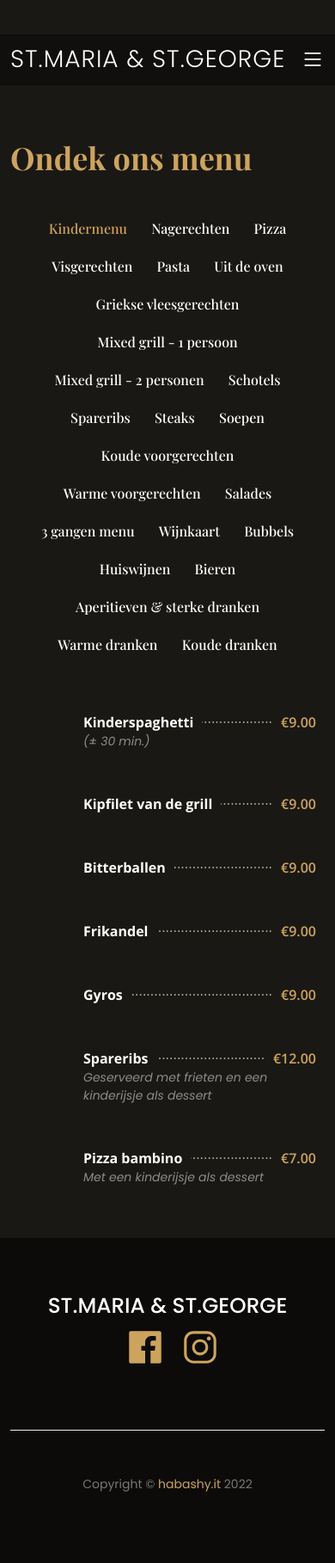
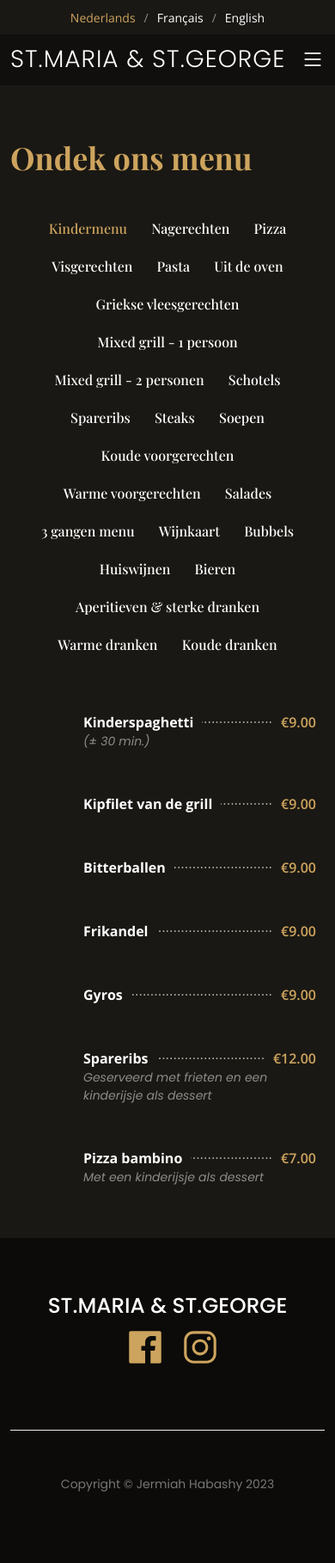
Before and after one commit to JermiahHabashy/StMariaStGeorge, a Flask app: page /menu in a window 390 px wide. Shown: the whole page at 86% size. Run offline with Flask 2, Linux system fonts and the light colour scheme; data comes from the database, SQL or seed files in the repository; some libraries are stand-ins or nearby versions; some web fonts are replaced.

Commit message:
fixed footer

```diff
--- a/templates/footer.html
+++ b/templates/footer.html
@@ -20,7 +20,7 @@
           <div class="row">
             <div class="col ">
               <div class="copyright">
-                <p><small>Copyright © <a href="https://www.habashy.it" target="_blank">habashy.it</a> 2022</small></p>
+                <p><small>Copyright © Jermiah Habashy</a> 2023</small></p>
               </div>
             </div>
           </div>
--- a/templates/menuNL.html
+++ b/templates/menuNL.html
@@ -31,8 +31,7 @@
 <!-- ======= Top Bar ======= -->
 <div id="topbar" class="d-flex align-items-center fixed-top">
     <div class="container d-flex justify-content-center justify-content-md-between">
-
-        <div class="languages d-none d-md-flex align-items-center">
+        <div class="languages d-flex align-items-center">
             <ul>
                 <li>Nederlands</li>
                 <li><a href="{{url_for('fr')}}">Français</a></li>
--- /dev/null
+++ b/wsgi.py
@@ -0,0 +1,3 @@
+from flaskapp import app
+if __name__ == "__main__":
+    app.run()
```
